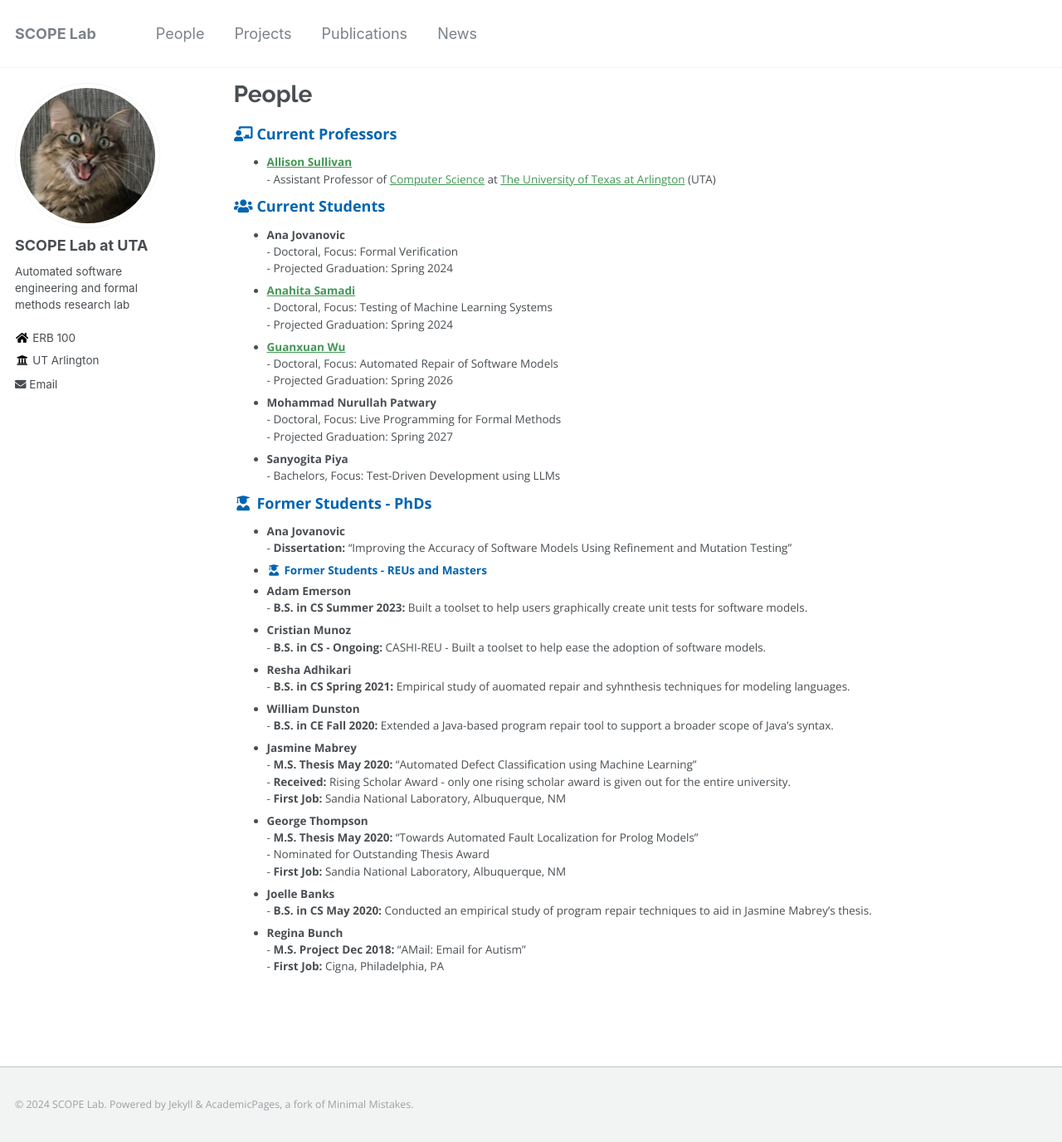
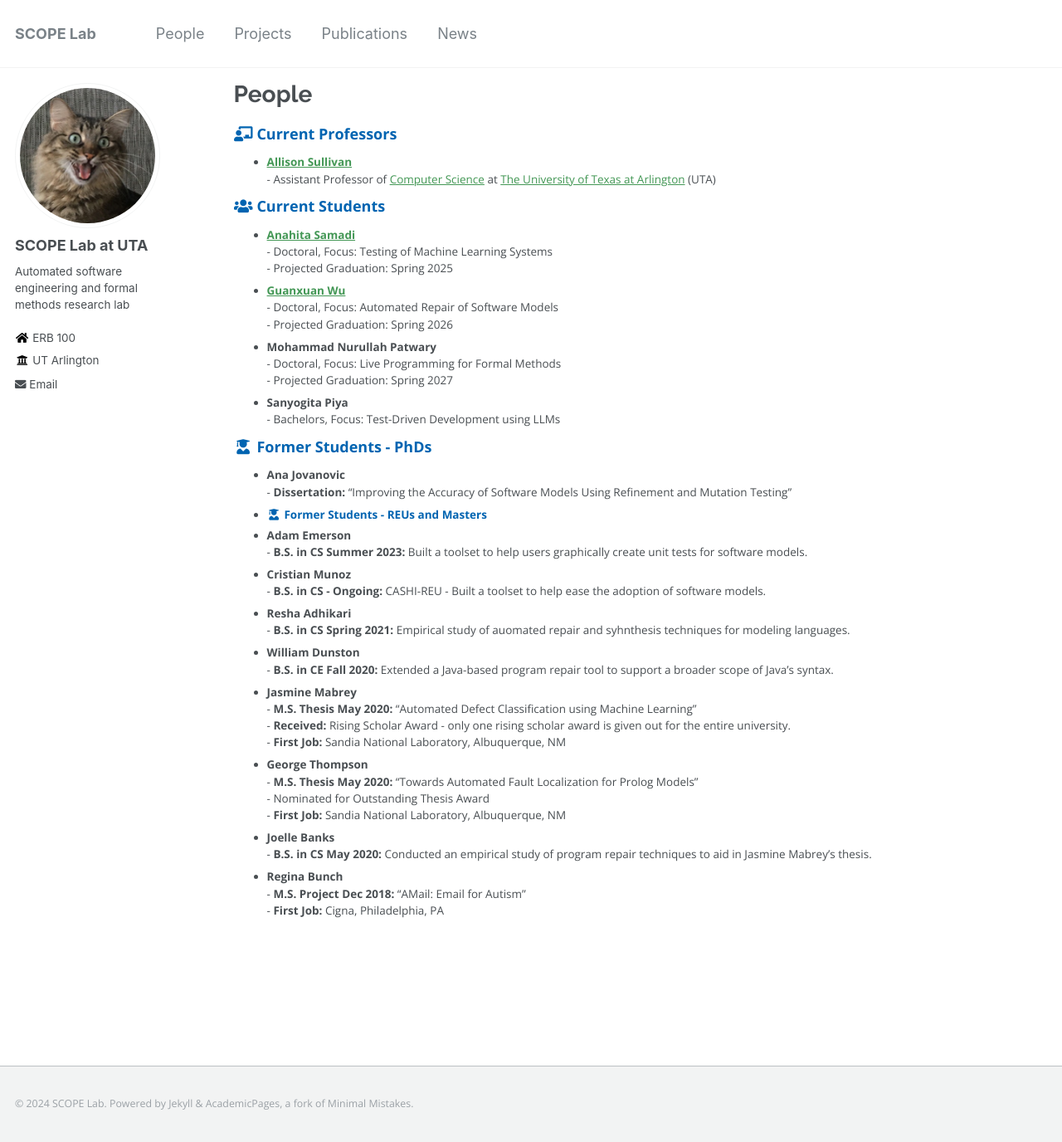
Before and after one commit to SCOPELabUTA/SCOPELabUTA.github.io, a Jekyll site: the page built from _pages/people.md, in a window 1280 px wide and 1376 px high. Shown: the whole window at 83% size. Built offline with Jekyll 4.4.1, drawn with Linux system fonts in a browser that asks for light colours.

Commit message:
Update people.md

```diff
--- a/_pages/people.md
+++ b/_pages/people.md
@@ -8,8 +8,7 @@ author_profile: true
 * **[Allison Sullivan](https://allisonius.github.io//)** <br> - Assistant Professor of [Computer Science](https://www.uta.edu/academics/schools-colleges/engineering/academics/departments/cse) at [The University of Texas at Arlington](https://www.uta.edu/) (UTA)
 
 ### <i class="fa fa-fw fa-users" aria-hidden="true"></i> Current Students
-* **Ana Jovanovic** <br> - Doctoral, Focus: Formal Verification <br> - Projected Graduation: Spring 2024
-* **[Anahita Samadi](https://www.linkedin.com/in/anahita-samadi-2756704b/)** <br> - Doctoral, Focus: Testing of Machine Learning Systems <br> - Projected Graduation: Spring 2024
+* **[Anahita Samadi](https://www.linkedin.com/in/anahita-samadi-2756704b/)** <br> - Doctoral, Focus: Testing of Machine Learning Systems <br> - Projected Graduation: Spring 2025
 * **[Guanxuan Wu](https://555.is/)** <br> - Doctoral, Focus: Automated Repair of Software Models <br> - Projected Graduation: Spring 2026
 * **Mohammad Nurullah Patwary** <br> - Doctoral, Focus: Live Programming for Formal Methods <br> - Projected Graduation: Spring 2027
 * **Sanyogita Piya** <br> - Bachelors, Focus: Test-Driven Development using LLMs
```
